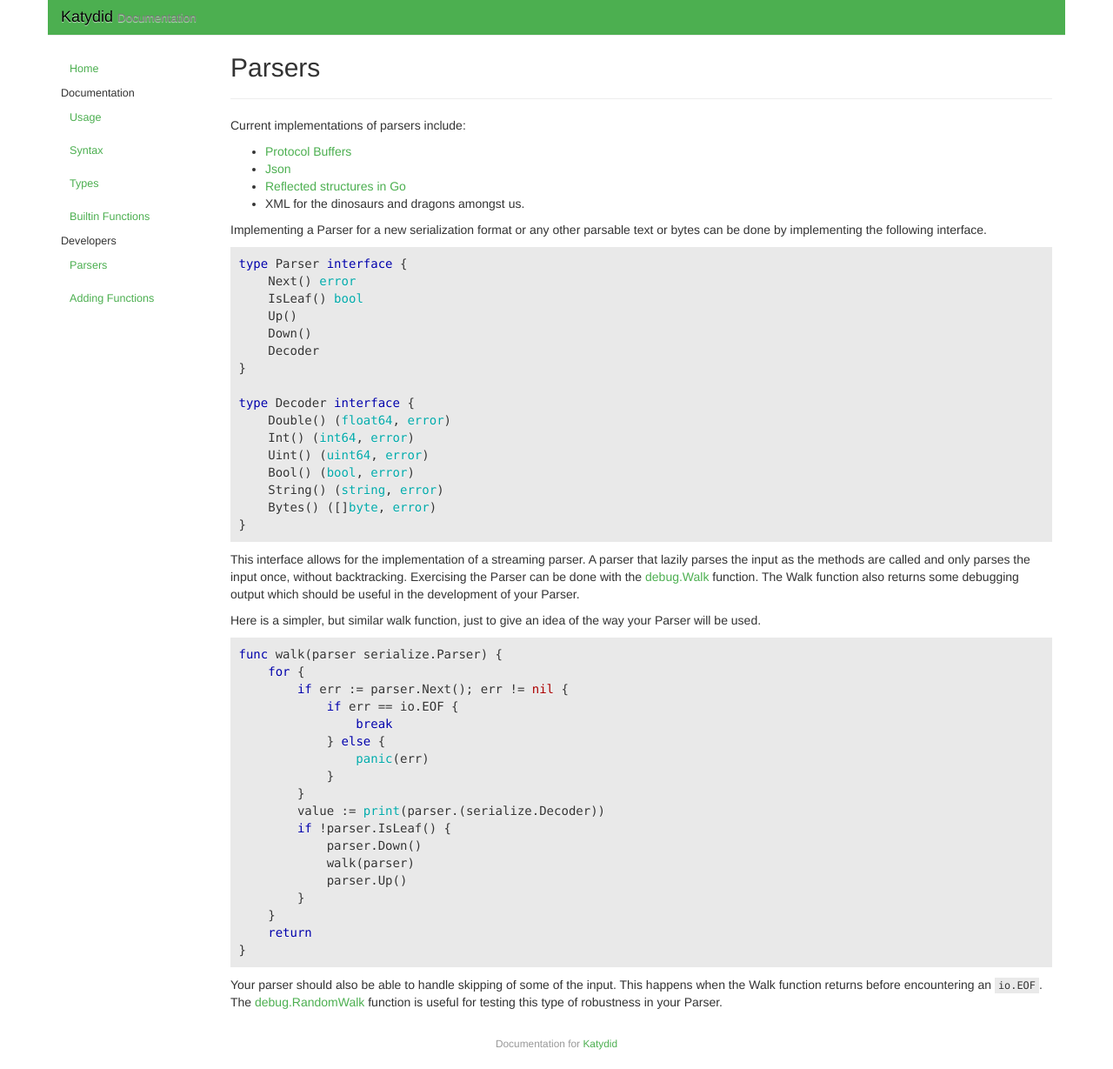
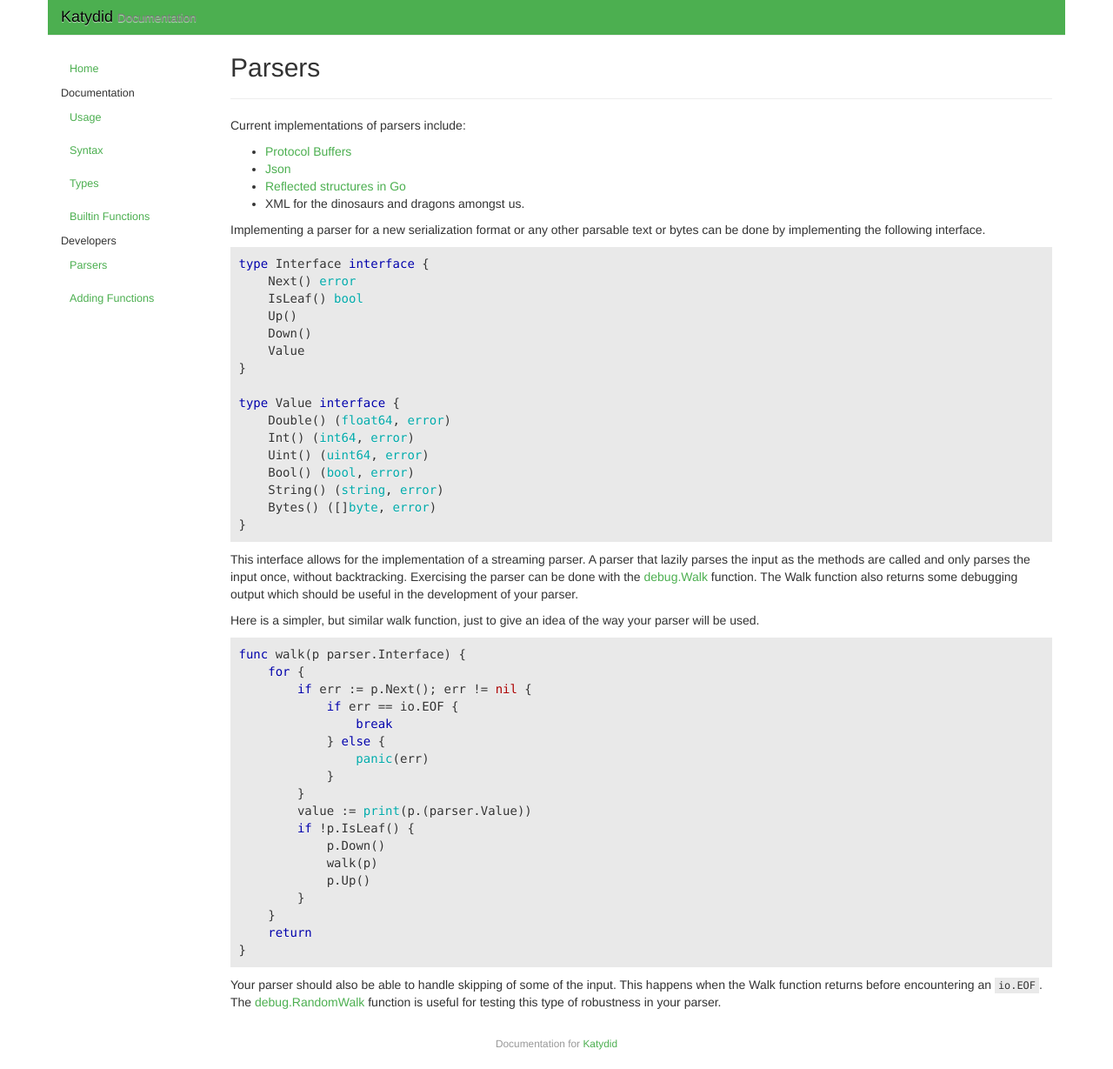
Before and after one commit to katydid/katydid.github.io, a Jekyll site: the page built from _posts/2016-02-17-parsers.md, in a window 1280 px wide. Shown: the whole page at 87% size. Built offline with Jekyll 4.4.1, drawn with Linux system fonts in a browser that asks for light colours.

Commit message:
updated docs for moved packages

```diff
--- a/_posts/2016-02-17-parsers.md
+++ b/_posts/2016-02-17-parsers.md
@@ -13,18 +13,18 @@
   * [Reflected structures in Go](http://golang.org/pkg/reflect)
   * XML for the dinosaurs and dragons amongst us.
 
-Implementing a Parser for a new serialization format or any other parsable text or bytes can be done by implementing the following interface.
+Implementing a parser for a new serialization format or any other parsable text or bytes can be done by implementing the following interface.
 
 {% highlight go %}
-type Parser interface {
+type Interface interface {
     Next() error
     IsLeaf() bool
     Up()
     Down()
-    Decoder
+    Value
 }
 
-type Decoder interface {
+type Value interface {
     Double() (float64, error)
     Int() (int64, error)
     Uint() (uint64, error)
@@ -36,28 +36,28 @@
 
 This interface allows for the implementation of a streaming parser.
 A parser that lazily parses the input as the methods are called and only parses the input once, without backtracking.
-Exercising the Parser can be done with the [debug.Walk](https://godoc.org/github.com/katydid/katydid/serialize/debug#Walk) function.  The Walk function also returns some debugging output which should be useful in the development of your Parser.
+Exercising the parser can be done with the [debug.Walk](https://godoc.org/github.com/katydid/katydid/parser/debug#Walk) function.  The Walk function also returns some debugging output which should be useful in the development of your parser.
 
-Here is a simpler, but similar walk function, just to give an idea of the way your Parser will be used.
+Here is a simpler, but similar walk function, just to give an idea of the way your parser will be used.
 {% highlight go %}
-func walk(parser serialize.Parser) {
+func walk(p parser.Interface) {
     for {
-        if err := parser.Next(); err != nil {
+        if err := p.Next(); err != nil {
             if err == io.EOF {
                 break
             } else {
                 panic(err)
             }
         }
-        value := print(parser.(serialize.Decoder))
-        if !parser.IsLeaf() {
-            parser.Down()
-            walk(parser)
-            parser.Up()
+        value := print(p.(parser.Value))
+        if !p.IsLeaf() {
+            p.Down()
+            walk(p)
+            p.Up()
         }
     }
     return
 }
 {% endhighlight %}
 
-Your parser should also be able to handle skipping of some of the input.  This happens when the Walk function returns before encountering an `io.EOF`.  The [debug.RandomWalk](https://godoc.org/github.com/katydid/katydid/serialize/debug#RandomWalk) function is useful for testing this type of robustness in your Parser.
+Your parser should also be able to handle skipping of some of the input.  This happens when the Walk function returns before encountering an `io.EOF`.  The [debug.RandomWalk](https://godoc.org/github.com/katydid/katydid/parser/debug#RandomWalk) function is useful for testing this type of robustness in your parser.
```
Also changed, not shown: _posts/2016-02-17-syntax.md (+1 -1 lines), _posts/2016-02-17-usage.md (+9 -8 lines).
